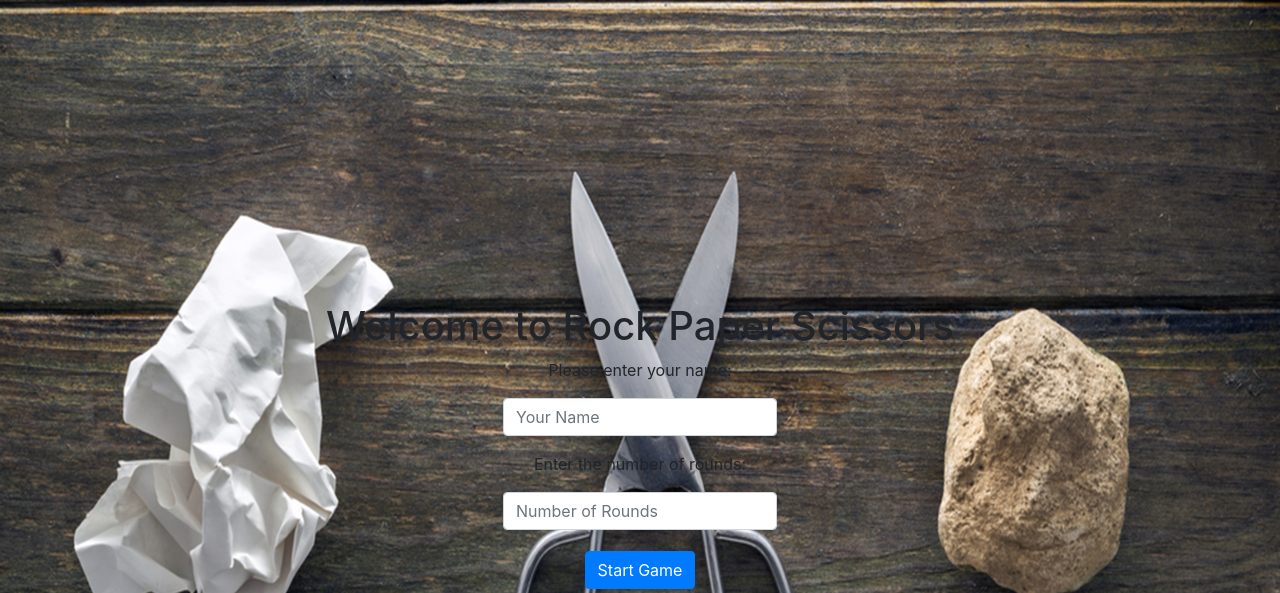
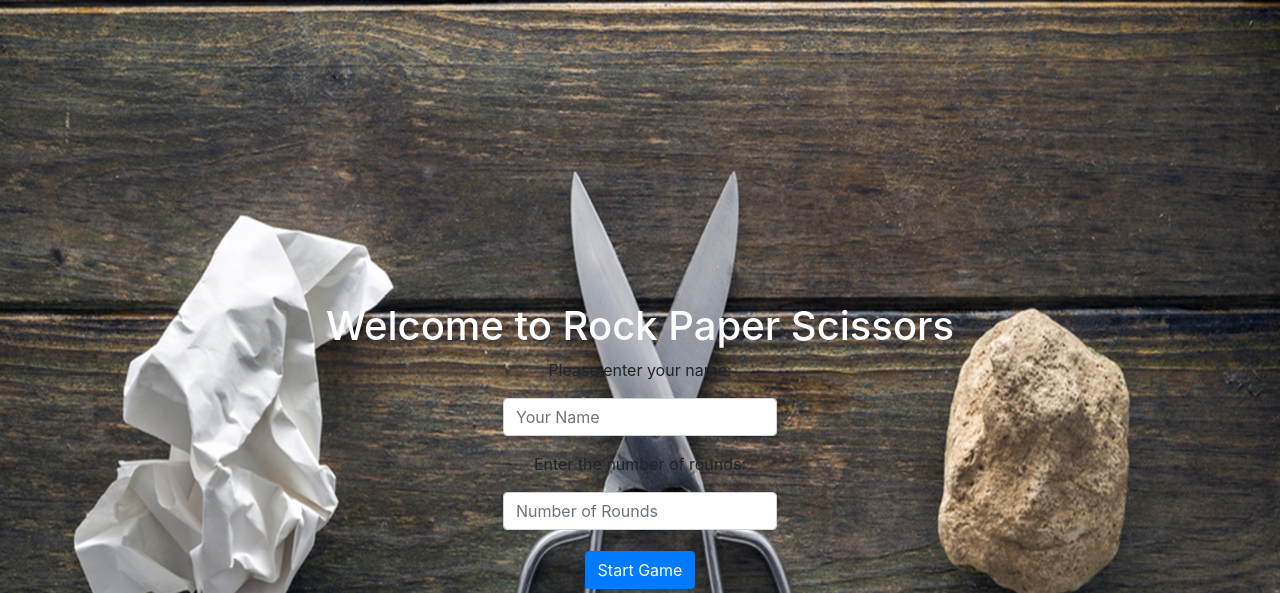
Before and after one commit to Akki019/DevopsLab_RockPaperScissor, a Django app: page / in a window 1280 px wide. Shown: the top 593 px of the page. Run offline with Django 4.2, Linux system fonts and the light colour scheme; some libraries are stand-ins or nearby versions.

Commit message:
made changes in the heading part

```diff
--- a/DevopsLabProject/Static/styles.css
+++ b/DevopsLabProject/Static/styles.css
@@ -7,13 +7,18 @@ body {
 
   }
 
-
   .container {
     display: flex;
     flex-direction: column;
     justify-content: center;
     align-items: center;
     height: 100vh;
+  }
+
+  .head{
+    color: white;
+    align-items: center;
+    top: 100px;
   }
 
   .btn {
```
